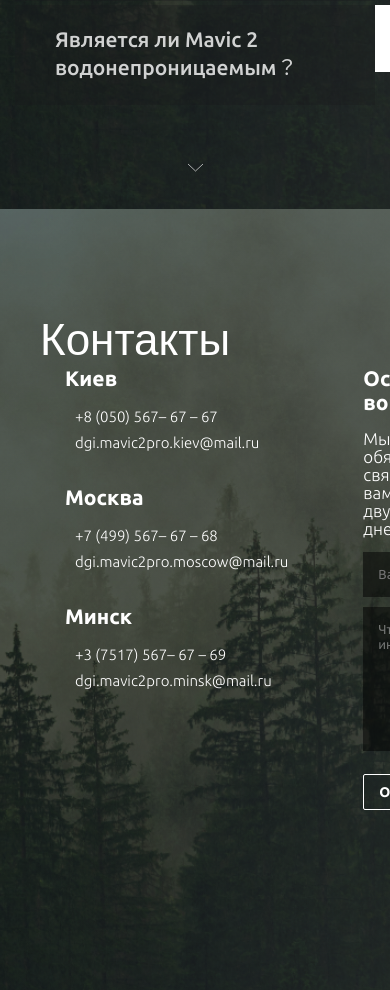
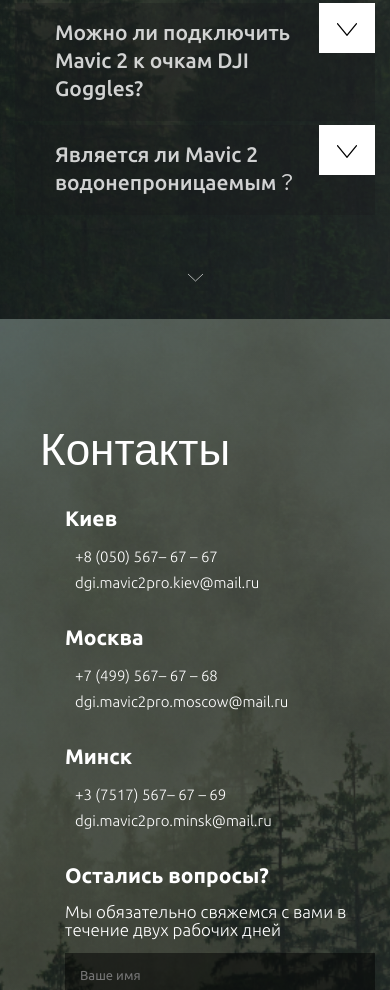
Before and after one commit to AndreyKhailov/Dron_Mavic_Pro, a website: page app/index.html in a window 390 px wide. Shown: the part 4381-5371 px from the top of the page. Drawn offline with nearby package versions, Linux system fonts and the light colour scheme.

Commit message:
created adaptive for Questions and Contacts sections

```diff
--- a/app/js/main.js
+++ b/app/js/main.js
@@ -27,3 +27,8 @@
     mobileMenu.classList.remove('menu--active');
 });
 // ****************************************************************
+
+// ************** Create Dropdown section *************************
+
+
+// ****************************************************************
--- a/app/scss/_media.scss
+++ b/app/scss/_media.scss
@@ -264,6 +264,38 @@
             left: 15vw;
         }
     }
+    .contacts {
+        &__inner {
+            flex-wrap: wrap;
+        }
+        &__info {
+            display: flex;
+            flex-wrap: wrap;
+            width: 100%;
+            margin-top: 30px;
+            margin-right: 0px;
+        }
+        &__article {
+            width: 240px;
+        }
+        &__form {
+            width: 100%;
+            margin-right: 0;
+        }
+        &__social {
+            flex-direction: row;
+            padding-top: 15px;
+            margin: 0 auto;
+        }
+        &__social-link {
+            & + .contacts__social-link {
+                margin-left: 30px;
+            }
+            &:last-child {
+                margin-right: 50px;
+            }
+        }
+    }
 }
 
 @media (max-width: 900px) {
@@ -301,6 +333,24 @@
             top: 180px;
             left: 60px;
             transform: scale(0.75);
+        }
+    }
+}
+
+@media (max-width: 800px) {
+    .questions {
+        &__article {
+            padding-right: 60px;
+        }
+        &__article-title {
+            line-height: 28px;
+            font-size: 21px;
+            padding: 15px 10px 15px 40px;
+            &::after {
+                width: 56px;
+                height: 50px;
+                right: -60px;
+            }
         }
     }
 }
@@ -351,4 +401,14 @@
             display: none;
         }
     }
+    .contacts__form-line {
+        flex-wrap: wrap;
+        flex-direction: column;
+    }
+    .contacts__form-input {
+        width: 100%;
+        &:first-child {
+            margin-bottom: 1px;
+        }
+    }
 }
```
Also changed, not shown: app/css/style.min.css.
